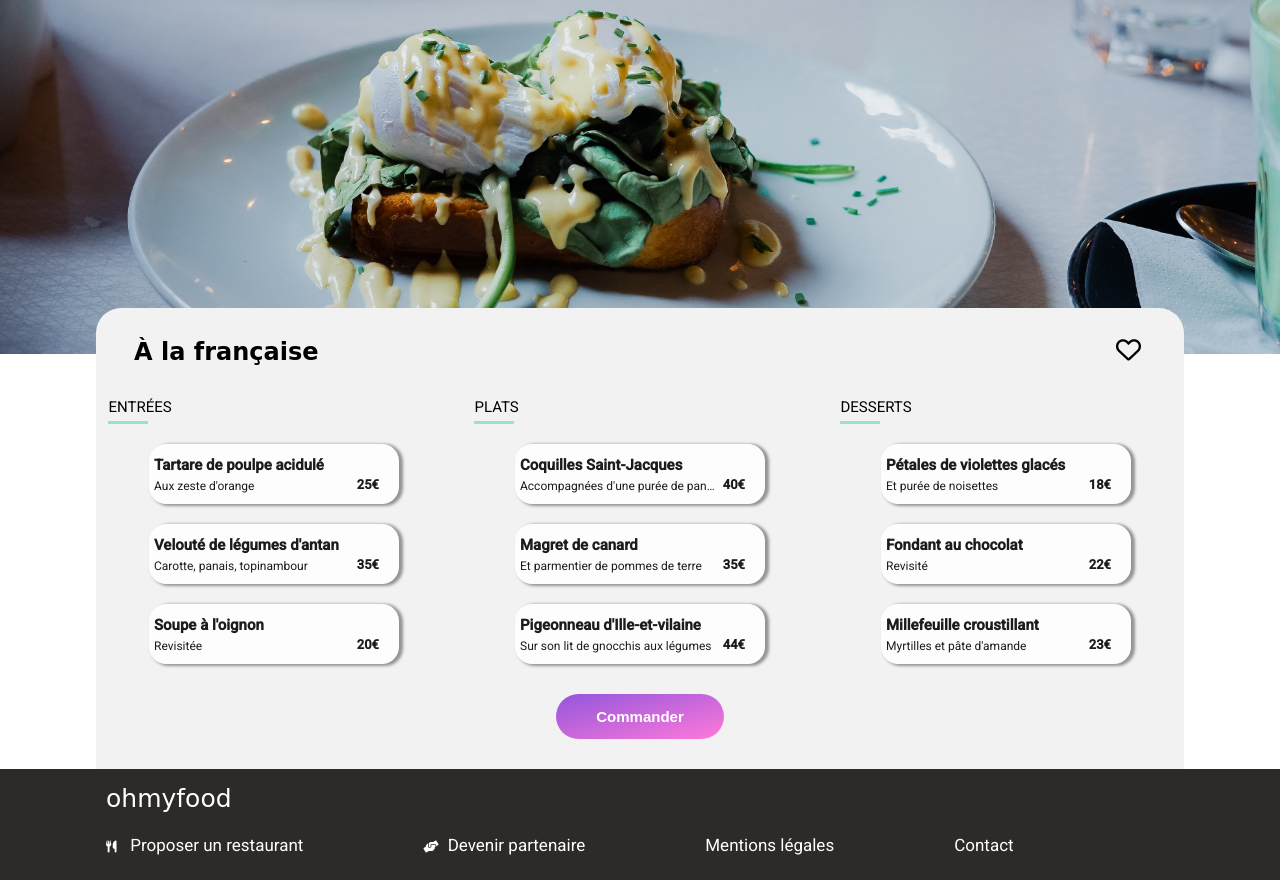
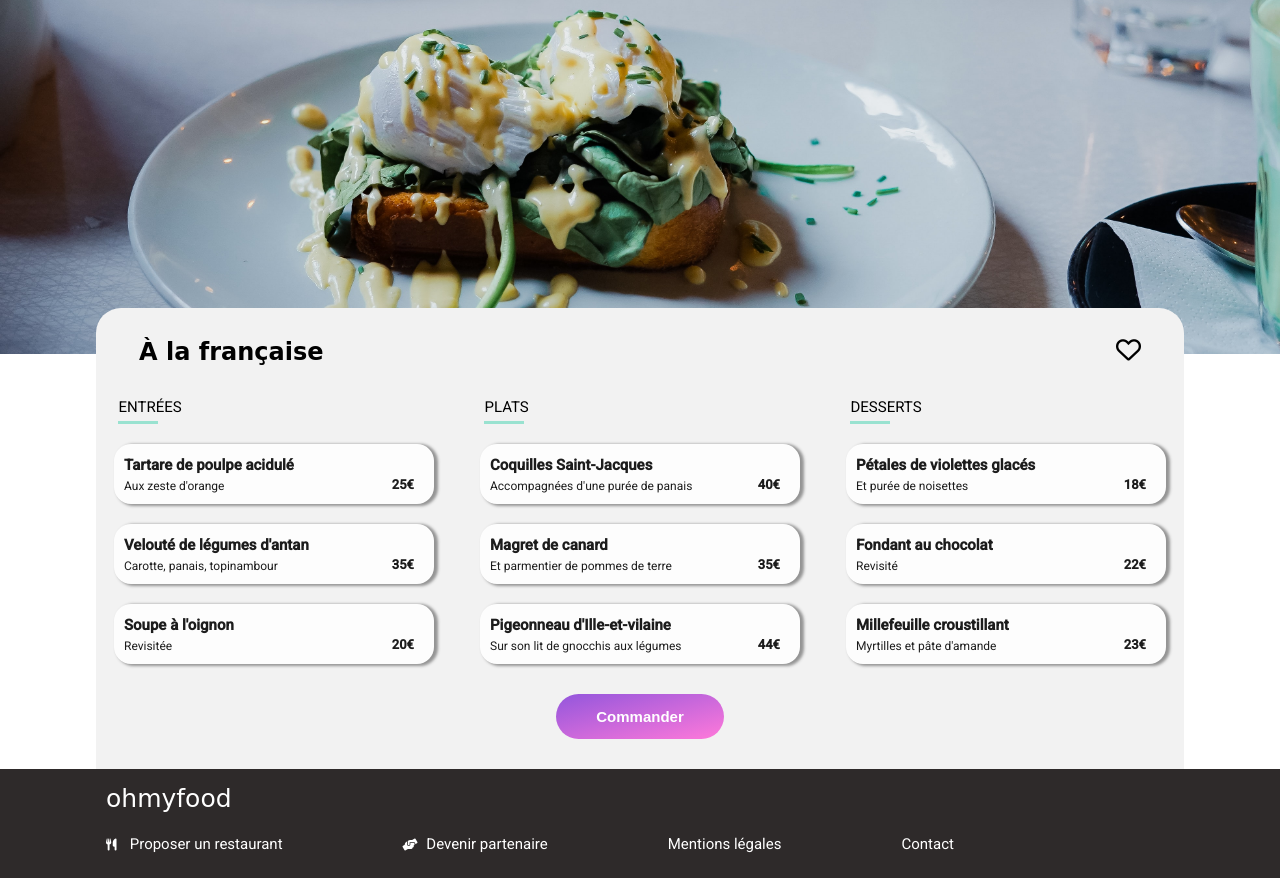
Before and after one commit to Doppler123/OPC_P3_Ohmyfood, a website: page pages/a-la-francaise.html in a window 1280 px wide. Shown: the part 257-1137 px from the top of the page. Drawn offline with Linux system fonts and the light colour scheme; a web font is replaced by a local one.

Commit message:
better responsive display of the dishes cards with add of some breakpoints

```diff
--- a/styles/scss/base/breakpoints.scss
+++ b/styles/scss/base/breakpoints.scss
@@ -22,6 +22,13 @@ Extra extra large	xxl	≥1400px */
     @media (max-width: 1400px) { @content; }
   } */
 
+  @mixin xxx-small-screen{
+    @media (min-width: 320px) { @content; }
+  }
+
+  @mixin xx-small-screen{
+    @media (min-width: 440px) { @content; }
+  }
 
   @mixin x-small-screen{
     @media (min-width: 576px) { @content; }
--- a/styles/scss/layouts/footer.scss
+++ b/styles/scss/layouts/footer.scss
@@ -66,7 +66,7 @@
                     flex-direction: row;
                 }
                 &__item li{
-                font-size: 17px;
+                font-size: 15px;
                 }
 
             }
--- a/styles/scss/pages.scss
+++ b/styles/scss/pages.scss
@@ -76,6 +76,7 @@ body{
 @include x-large-screen{
     max-height: 540px;
 }
+
 }
 
 @include heart();
@@ -84,7 +85,7 @@ body{
 /* MENU */
 
 .menu{
-/*     max-width: 1230px; */
+    max-width: 1400px;
     border-top-left-radius: 25px;
     border-top-right-radius: 25px;
     position: relative;
@@ -97,7 +98,6 @@ body{
     margin-right: auto;
     margin-bottom: 0;
     width: 100%;
-    display: grid;
     @include large-screen{
             width: 85%;
     }
@@ -106,7 +106,9 @@ body{
     @include flex-row;
     justify-content: space-between;
     align-items: flex-end;
+    box-sizing: border-box;
     padding-top: 10px;
+    padding-left: 5px;
     width: 93%;
     margin-left: auto;
     margin-right: auto;
@@ -126,6 +128,8 @@ body{
         width: 93%;
         margin-left: auto;
         margin-right: auto;
+        box-sizing: border-box;
+        padding-left: 10px;
         padding-top: 20px;
         font-size: 15px;
         @include flex-column;
@@ -146,7 +150,7 @@ body{
     box-shadow: $standard-box-shadow;
     border-radius: 17px;
     cursor :pointer;
-    width: 300px;
+    width: 250px;
     position:relative;
     height : 65px;
     margin-top: 20px;
@@ -158,16 +162,34 @@ body{
     white-space: nowrap;
     overflow: hidden;
 
+    @include xxx-small-screen{
+        width: 300px;
+        }
+
+    @include xx-small-screen{
+        width: 400px;
+        }
+
     @include x-small-screen{
         width: 550px;
         }
 
     @include medium-screen{
-    width: 250px;
+    width: 240px;
     }
 
-    &:hover {
-        width: 300px;
+    @include large-screen{
+        width: 250px;
+    }
+    @include x-large-screen{
+        width: 320px;
+    }
+    @include xx-large-screen{
+        width: 380px;
+    }
+
+/*     &:hover {
+        width: 290px;
 
         @include x-small-screen{
             width: 550px;
@@ -176,8 +198,19 @@ body{
         @include medium-screen{
             width: 250px;
     }
+
+    @include large-screen{
+        width: 250px;
+      }
+      @include x-large-screen{
+        width: 320px;
+      }
+      @include xx-large-screen{
+        width: 380px;
+      }
+
 }
-
+ */
     &:hover .menu__box-circle-check{
         animation: slide-left 0.8s ease ;
         transform-origin: right;
@@ -214,7 +247,8 @@ body{
       font-size: 12px;
       margin: 0;
       width: 100%;
-      padding: 0 5px 0 5px;
+      box-sizing: border-box;
+      padding: 0 10px 0 10px;
       white-space: nowrap;
       overflow: hidden;
   }
```
Also changed, not shown: styles/css/main.css, styles/css/pages.css, styles/css/prefixed/main.css, styles/css/prefixed/pages.css, 2 other files.
